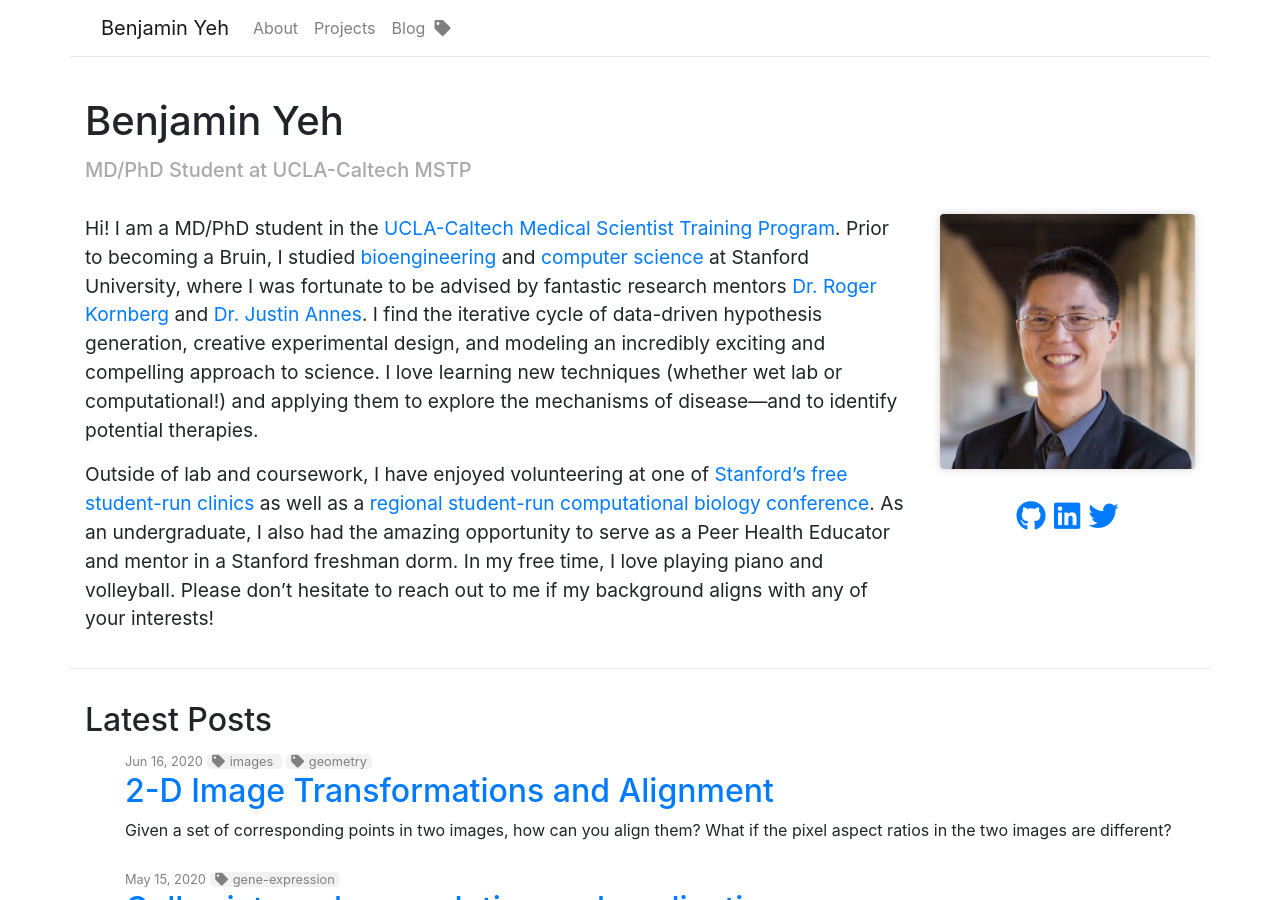
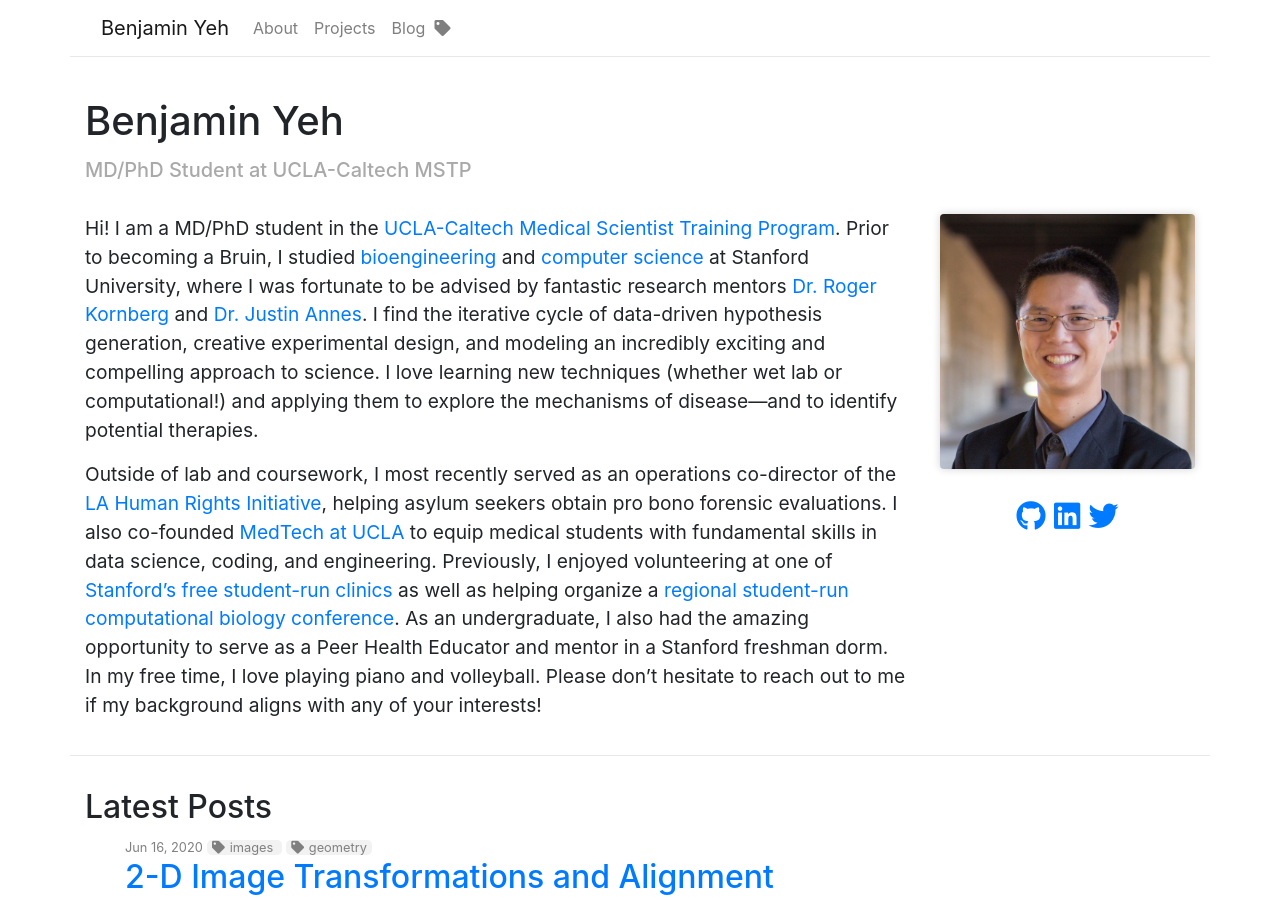
Before and after one commit to bentyeh/bentyeh.github.io, a Jekyll site: the page built from index.md, in a window 1280 px wide and 900 px high. Built offline with Jekyll 4.4.1, drawn with Linux system fonts in a browser that asks for light colours; nearby versions of some CDN libraries; a style sheet for code colours, icons or effects is not loaded.

Commit message:
Update profile on home page
Add association with LAHRI and MedTech

```diff
--- a/index.md
+++ b/index.md
@@ -9,4 +9,4 @@ num_posts: 5
 
 Hi! I am a MD/PhD student in the [UCLA-Caltech Medical Scientist Training Program](https://mstp.healthsciences.ucla.edu/). Prior to becoming a Bruin, I studied [bioengineering](https://bioengineering.stanford.edu) and [computer science](https://cs.stanford.edu) at Stanford University, where I was fortunate to be advised by fantastic research mentors [Dr. Roger Kornberg](https://med.stanford.edu/kornberg.html) and [Dr. Justin Annes](https://med.stanford.edu/annes-lab.html). I find the iterative cycle of data-driven hypothesis generation, creative experimental design, and modeling an incredibly exciting and compelling approach to science. I love learning new techniques (whether wet lab or computational!) and applying them to explore the mechanisms of disease---and to identify potential therapies.
 
-Outside of lab and coursework, I have enjoyed volunteering at one of [Stanford's free student-run clinics](https://arbor.stanford.edu) as well as a [regional student-run computational biology conference](https://nccb.io/). As an undergraduate, I also had the amazing opportunity to serve as a Peer Health Educator and mentor in a Stanford freshman dorm. In my free time, I love playing piano and volleyball. Please don't hesitate to reach out to me if my background aligns with any of your interests!
+Outside of lab and coursework, I most recently served as an operations co-director of the [LA Human Rights Initiative](https://lahumanrights.org), helping asylum seekers obtain pro bono forensic evaluations. I also co-founded [MedTech at UCLA](https://medtech-edu.github.io/ucla/) to equip medical students with fundamental skills in data science, coding, and engineering. Previously, I enjoyed volunteering at one of [Stanford's free student-run clinics](https://arbor.stanford.edu) as well as helping organize a [regional student-run computational biology conference](https://nccb.io/). As an undergraduate, I also had the amazing opportunity to serve as a Peer Health Educator and mentor in a Stanford freshman dorm. In my free time, I love playing piano and volleyball. Please don't hesitate to reach out to me if my background aligns with any of your interests!
```
